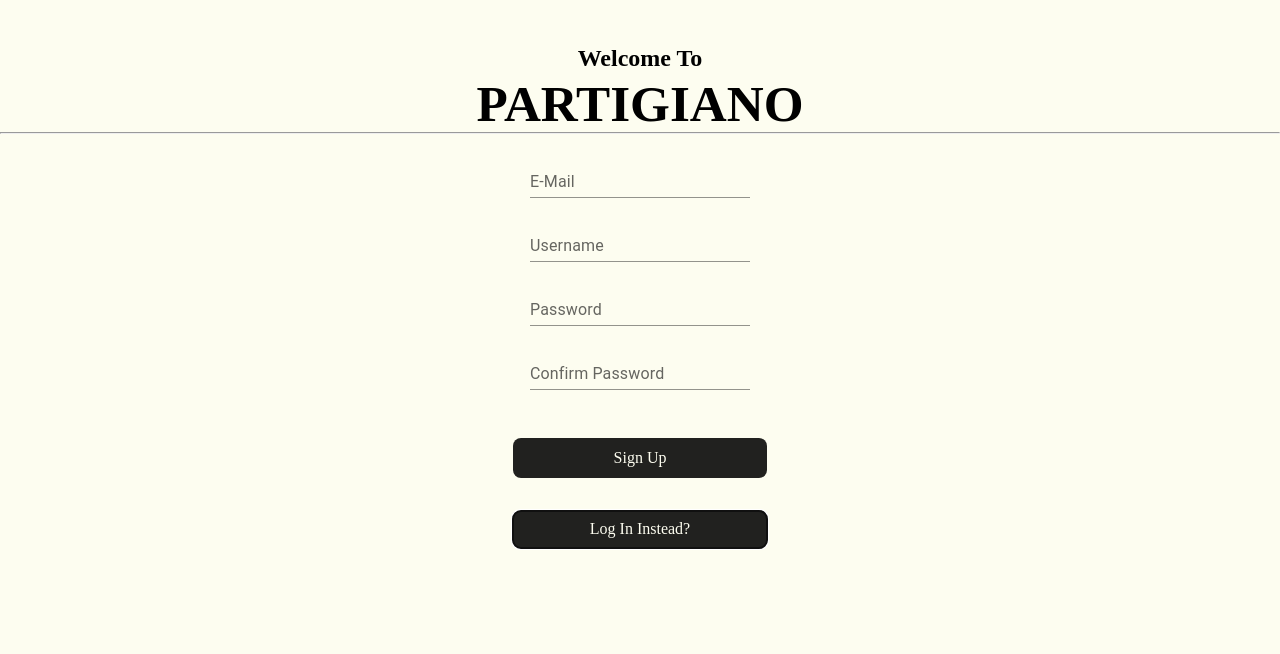
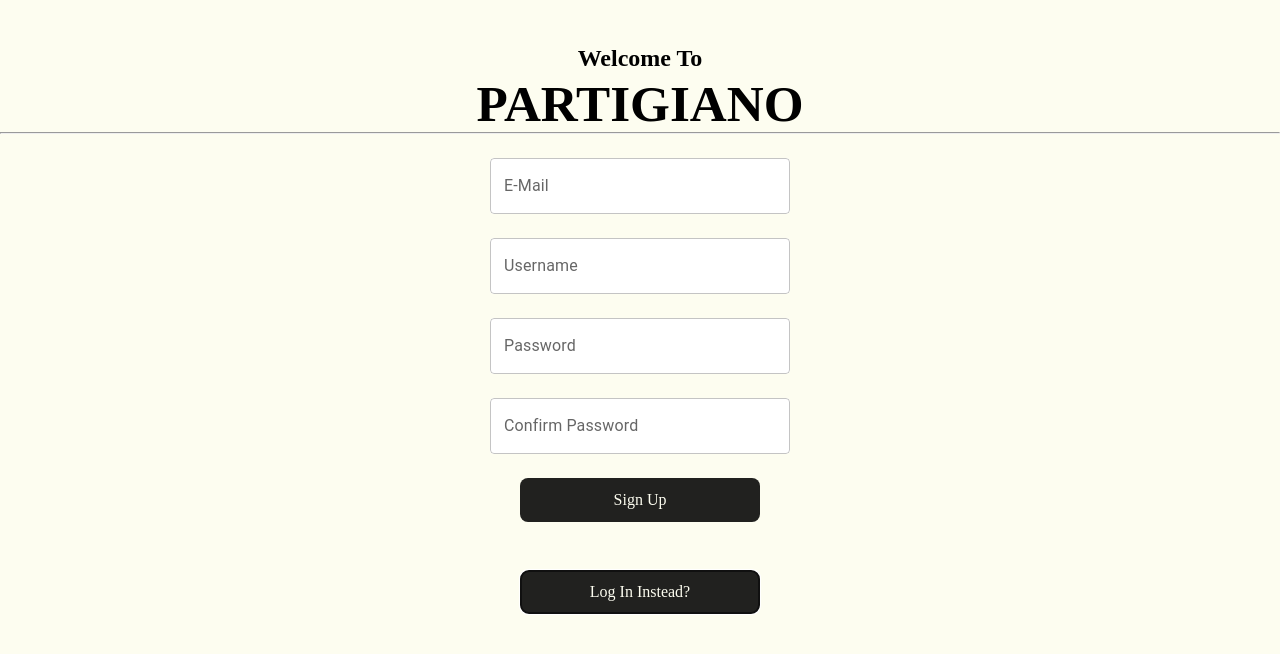
Before and after one commit to ARDhruvo/Partigiano, a React (Vite) app: page /login in a window 1280 px wide. Both pictures are taken after a click on the button "Sign Up Instead?". Shown: the top 654 px of the page. Built offline with nearby package versions, Linux system fonts and the light colour scheme.

Commit message:
Login Page with Formik and Yup

```diff
--- a/src/pages/Login.css
+++ b/src/pages/Login.css
@@ -1,3 +1,6 @@
+* {
+  overflow: auto;
+}
 .loginPage {
   font-family: "Times New Roman", Times, serif;
   line-height: 1.5;
@@ -12,7 +15,6 @@
   text-rendering: optimizeLegibility;
   -webkit-font-smoothing: antialiased;
   -moz-osx-font-smoothing: grayscale;
-  overflow: hidden;
 
   color: hsla(0, 0%, 0%, 0.87);
   max-width: 1920px;
@@ -38,33 +40,43 @@ h2 {
   margin: 0;
 }
 
-.btnLog {
-  /* flex-wrap: ; */
-  margin-top: 2em;
-  padding: 0.6em 6.5em;
-  text-align: center;
+.btn,
+.inactBtn {
+  width: 15em; /* Set a fixed width for both buttons */
+  padding: 0.75em 0; /* Adjust vertical padding, set horizontal to 0 */
+  cursor: pointer;
+  font-size: 1rem; /* Set a consistent font size */
+  text-align: center; /* Ensure text is centered */
+  margin-top: 1em;
+  transition: background-color 0.3s ease; /* Smooth transition for hover effects */
 }
 
-.btnSign {
-  /* flex-wrap: ; */
-  margin-top: 2em;
-  padding: 0.6em 6.2em;
-  text-align: center;
+.textbox {
+  color: black;
+  width: 100%;
+  max-width: 300px;
+  margin-left: auto;
+  margin-right: auto;
 }
 
-.inactbtnLog {
-  padding: 0.6em 4.8em;
-  text-align: center;
+.MuiTextField-root {
+  /* margin-bottom: 0.5em !important; */
 }
 
-.inactbtnSign {
-  padding: 0.6em 4.5em;
-  text-align: center;
+.MuiInputLabel-root {
+  color: rgba(0, 0, 0, 0.6) !important;
 }
-.textbox {
-  color: black;
-  margin-top: 1em;
-  margin-bottom: 1em;
+
+.MuiOutlinedInput-root {
+  background-color: white;
+}
+
+.MuiOutlinedInput-root.Mui-error .MuiOutlinedInput-notchedOutline {
+  border-color: #f44336;
+}
+
+.MuiFormHelperText-root.Mui-error {
+  color: #f44336;
 }
 
 @media only screen and (max-width: 400px) {
--- a/src/pages/Login.jsx
+++ b/src/pages/Login.jsx
@@ -1,13 +1,13 @@
 import { useState } from "react";
 import TextField from "@mui/material/TextField";
-import Field from "../components/Field";
-import { Link } from "react-router-dom";
-import { Formik, Form, /*Field,*/ ErrorMessage } from "formik";
+import { Link, useNavigate } from "react-router-dom";
+import { Formik, Form, Field } from "formik";
 import * as Yup from "yup";
 import "./Login.css";
 
 function Login() {
   const [isLogin, setIsLogin] = useState(true);
+  const navigate = useNavigate();
 
   const loginSchema = Yup.object().shape({
     username: Yup.string().required("Username is required"),
@@ -25,9 +25,22 @@ function Login() {
       .required("Confirm password is required"),
   });
 
-  const handleSubmit = (values, { setSubmitting }) => {
-    // Handle form submission here
+  const handleSubmit = (values, { setSubmitting, setErrors }) => {
+    if (isLogin) {
+      if (values.username && values.password) {
+        // Handle successful login here
+        // console.log(values);
+        navigate("/");
+      } else {
+        setErrors({
+          username: !values.username ? "Username is required" : undefined,
+          password: !values.password ? "Password is required" : undefined,
+        });
+      }
+    } else {
+      // Handle signup logic here
       console.log(values);
+    }
     setSubmitting(false);
   };
 
@@ -53,74 +66,97 @@ function Login() {
         }}
         validationSchema={isLogin ? loginSchema : signupSchema}
         onSubmit={handleSubmit}
+        validateOnChange={true}
+        validateOnBlur={true}
       >
-        {({ isSubmitting }) => (
+        {({ isSubmitting, errors, touched, values }) => (
           <Form>
             {!isLogin && (
               <div className="textbox">
-                <Field
-                  title="E-Mail"
+                <Field name="email">
+                  {({ field, meta }) => (
+                    <TextField
+                      {...field}
+                      label="E-Mail"
                       type="email"
-                  name="email"
                       placeholder="E-Mail"
+                      fullWidth
+                      margin="normal"
+                      error={meta.touched && !!meta.error}
+                      helperText={meta.touched && meta.error}
                     />
-                <ErrorMessage name="email" component="div" className="error" />
+                  )}
+                </Field>
               </div>
             )}
             <div className="textbox">
-              <Field
-                title="Username"
+              <Field name="username">
+                {({ field, meta }) => (
+                  <TextField
+                    {...field}
+                    label="Username"
                     type="text"
-                name="username"
                     placeholder="Username"
+                    fullWidth
+                    margin="normal"
+                    error={touched.username && !!errors.username}
+                    helperText={touched.username && errors.username}
                   />
-              <ErrorMessage name="username" component="div" className="error" />
+                )}
+              </Field>
             </div>
             <div className="textbox">
-              <Field
-                title="Password"
-                vis="password"
+              <Field name="password">
+                {({ field, meta }) => (
+                  <TextField
+                    {...field}
+                    label="Password"
                     type="password"
-                name="password"
                     placeholder="Password"
+                    fullWidth
+                    margin="normal"
+                    error={touched.password && !!errors.password}
+                    helperText={touched.password && errors.password}
                   />
-              <ErrorMessage name="password" component="div" className="error" />
+                )}
+              </Field>
             </div>
             {!isLogin && (
               <div className="textbox">
-                <Field
-                  title="Confirm Password"
-                  vis="password"
+                <Field name="confirmPassword">
+                  {({ field, meta }) => (
+                    <TextField
+                      {...field}
+                      label="Confirm Password"
                       type="password"
-                  name="confirmPassword"
                       placeholder="Confirm Password"
+                      fullWidth
+                      margin="normal"
+                      error={meta.touched && !!meta.error}
+                      helperText={meta.touched && meta.error}
                     />
-                <ErrorMessage
-                  name="confirmPassword"
-                  component="div"
-                  className="error"
-                />
+                  )}
+                </Field>
               </div>
             )}
             <div>
+              {isLogin && values.username && values.password ? (
                 <Link to="/">
-                <button
-                  type="submit"
-                  className={isLogin ? "btnLog" : "btnSign"}
-                  /*disabled={isSubmitting}*/
-                >
+                  <button type="submit" className="btn">
+                    Log In
+                  </button>
+                </Link>
+              ) : (
+                <button type="submit" className="btn">
                   {isLogin ? "Log In" : "Sign Up"}
                 </button>
-              </Link>
+              )}
             </div>
           </Form>
         )}
       </Formik>
       <div>
-        <button
-          className={isLogin ? "inactbtnSign" : "inactbtnLog"}
-          onClick={toggleMode}
-        >
+        <button className="inactBtn" onClick={toggleMode}>
           {isLogin ? "Sign Up Instead?" : "Log In Instead?"}
         </button>
       </div>
```
Lines whose indentation alone changed are shown as unchanged.
